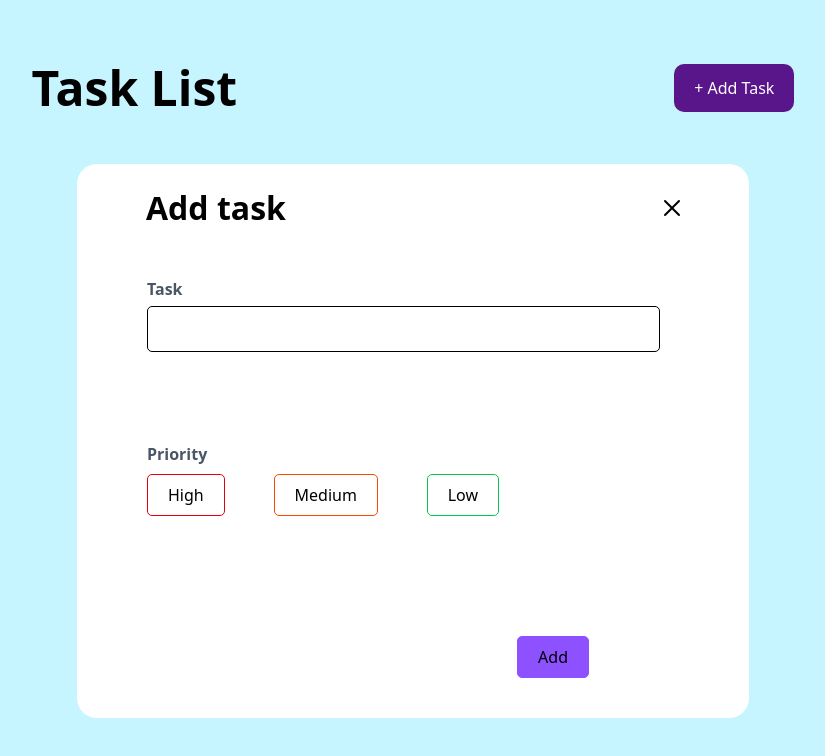
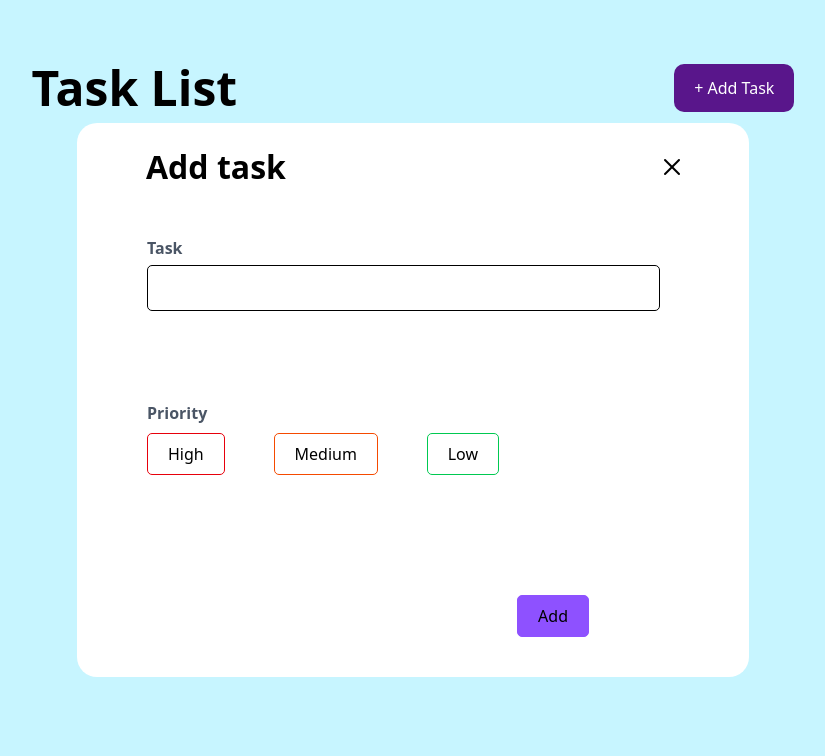
Before and after one commit to ArBa-dev-J/Task_list, a React (Vite) app: page / in a window 1280 px wide. Both pictures are taken after a click on the button "+ Add Task". Shown: the top 756 px of the page, without its empty margins (227-1052 px from the left). Built offline with nearby package versions, Linux system fonts and the light colour scheme; data requests are answered from the project's data file.

Commit message:
change tasForm to absolute

```diff
--- a/src/TaskForm/TaskForm.jsx
+++ b/src/TaskForm/TaskForm.jsx
@@ -63,7 +63,7 @@ function TaskForm({ exitClick }) {
 
   return (
     <>
-      <section className="bg-white p-40 w-2xl m-auto rounded-[20px]">
+      <section className=" absolute top-1/2 left-1/2 transform -translate-x-1/2 -translate-y-1/2 bg-white p-40 w-2xl m-auto rounded-[20px]">
         <div className="flex  flex-row-reverse justify-around relative bottom-35">
           <button type="button" onClick={exitClick}>
             <img src={x} alt="x" className="relative left-35" />
--- a/src/data/db.json
+++ b/src/data/db.json
@@ -1,3 +1,10 @@
 {
-  "tasks": []
+  "tasks": [
+    {
+      "id": "b789",
+      "isDone": "no",
+      "title": "LOL",
+      "priority": "High"
+    }
+  ]
 }
```
